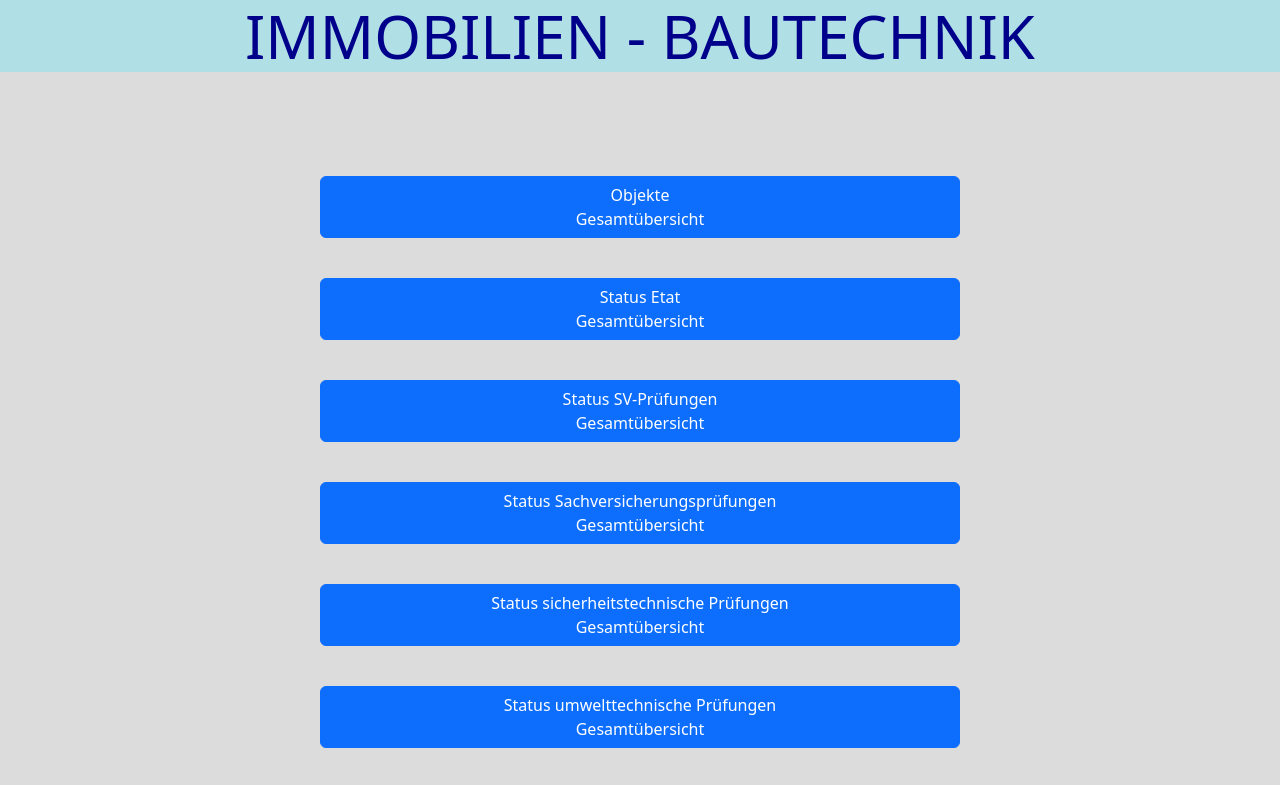
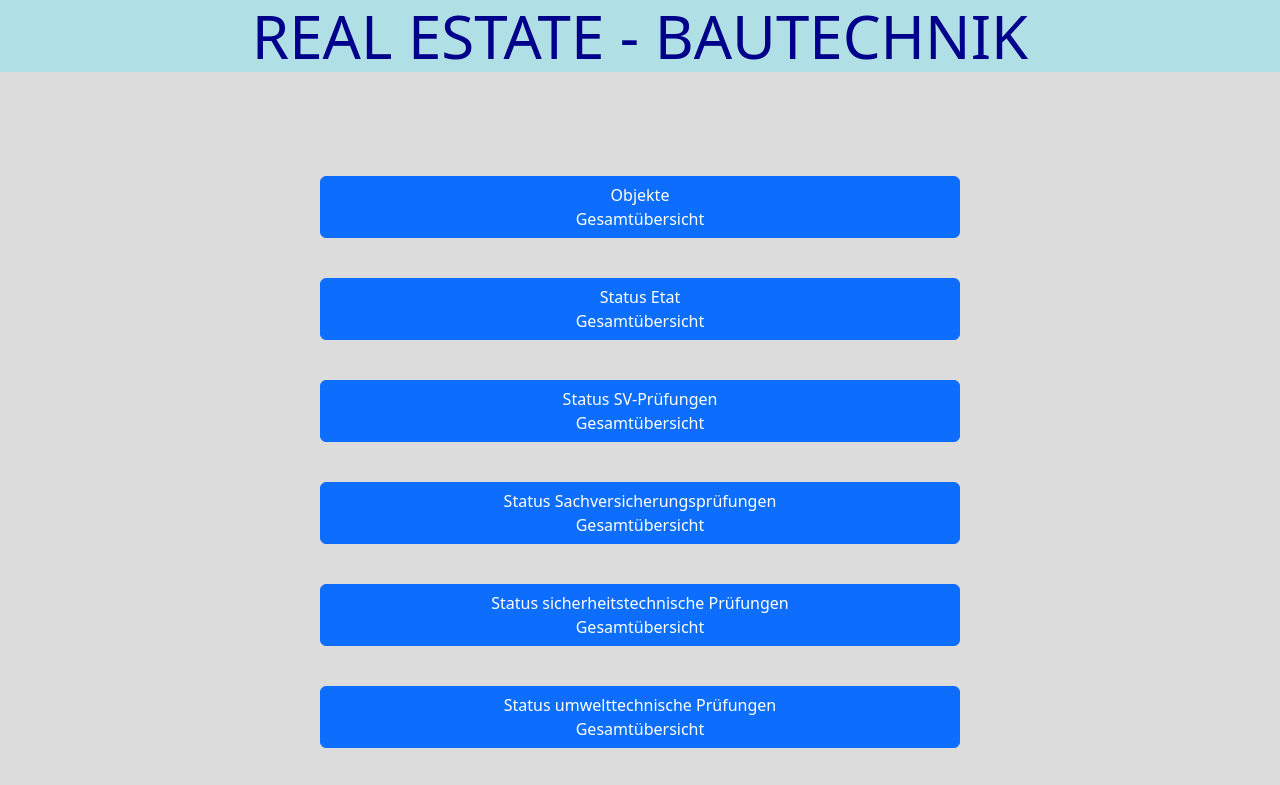
Before and after one commit to cnocloinge/cnocloinge.github.io, a plain HTML site: page index.html in a window 1280 px wide. Shown: the top 785 px of the page. Drawn offline with nearby package versions, Linux system fonts and the light colour scheme.

Commit message:
Add files via upload

```diff
--- a/index.html
+++ b/index.html
@@ -10,7 +10,7 @@
 
 <body style="background-color:gainsboro;">
 
-<h1 title="Übersicht" style="background-color:powderblue; font-size:60px;text-align:center;color:darkblue">IMMOBILIEN - BAUTECHNIK</h1>
+<h1 title="Übersicht" style="background-color:powderblue; font-size:60px;text-align:center;color:darkblue">REAL ESTATE - BAUTECHNIK</h1>
 <br><br>
 
 <br><br>
```
